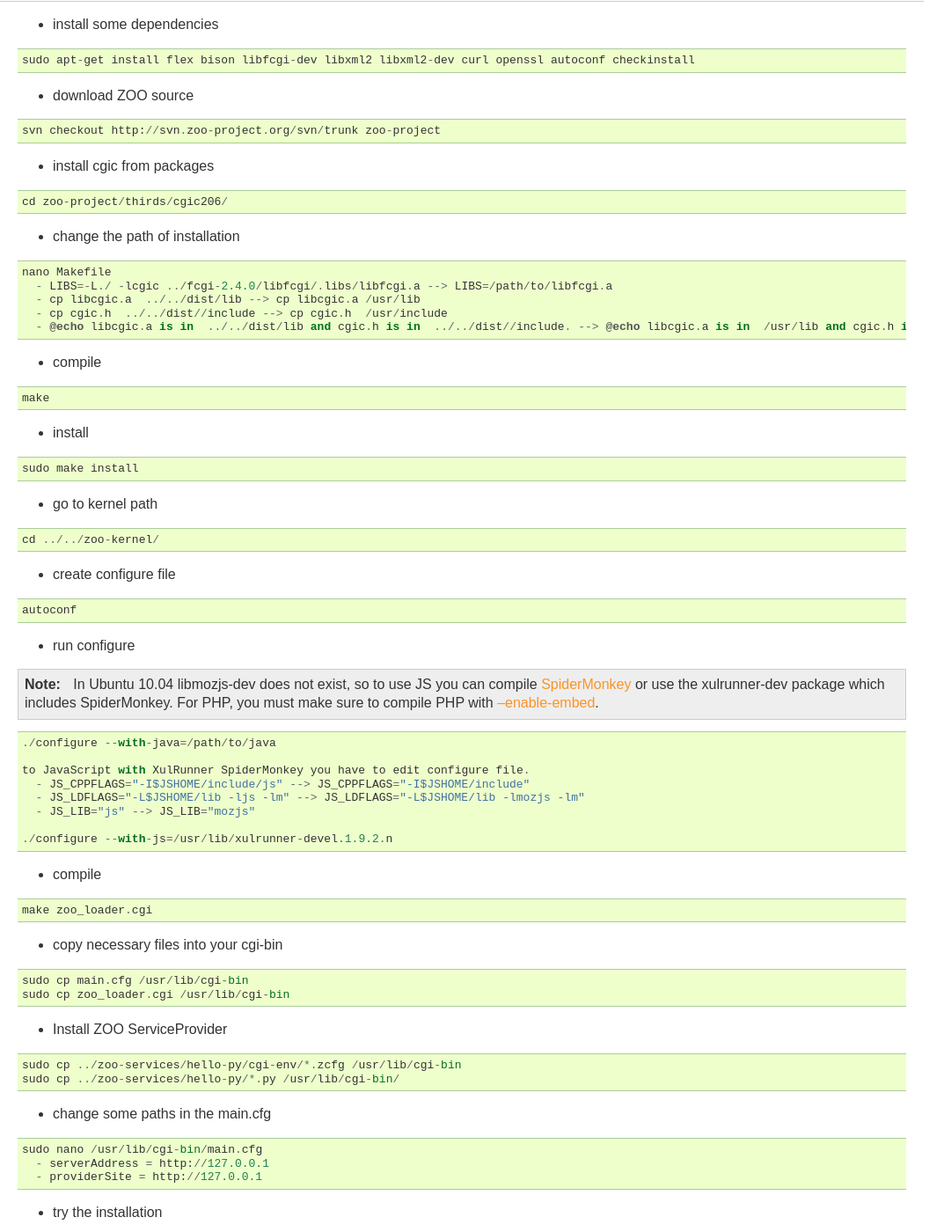
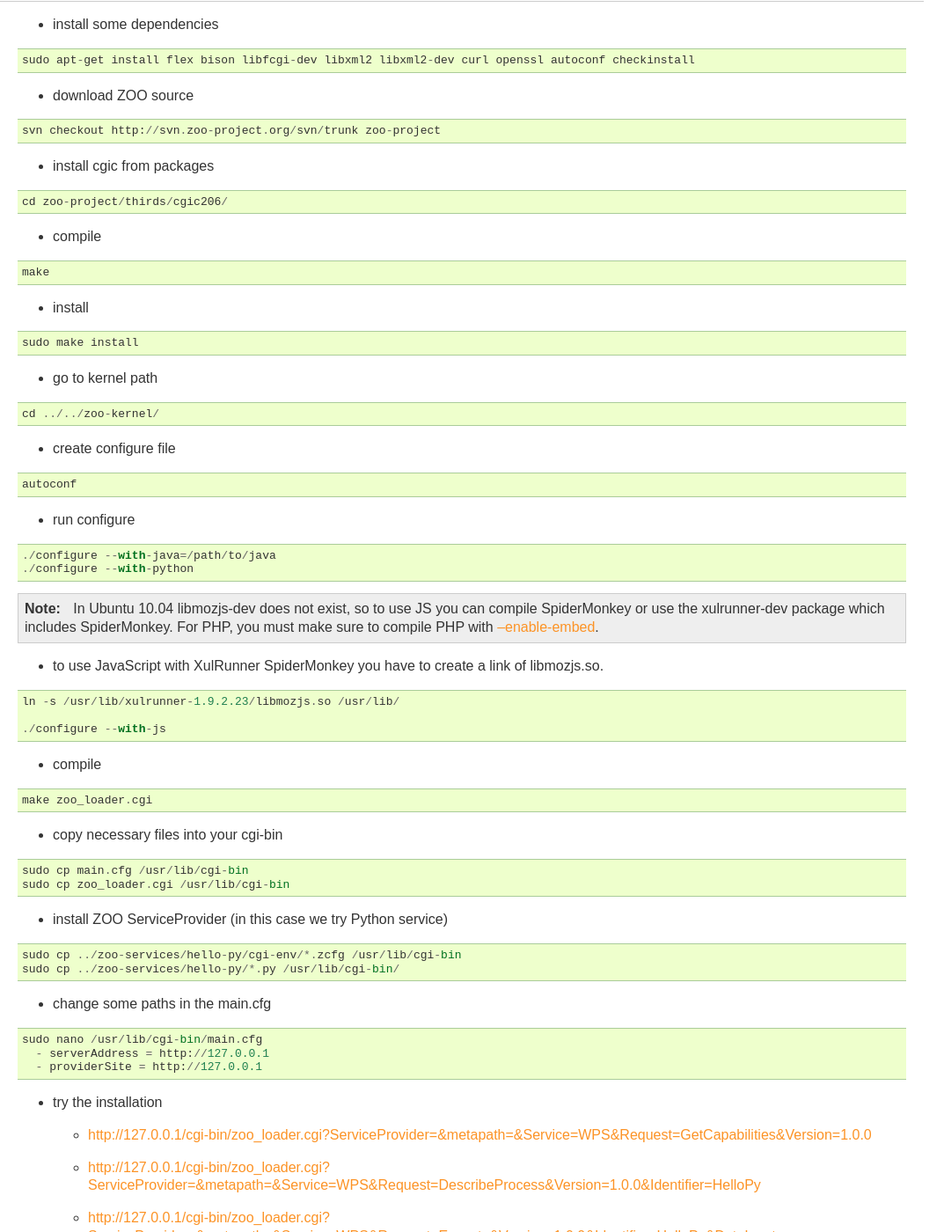
Before and after one commit to hydroleader/zoo-project, a Sphinx documentation site: the page built from docs/kernel/install-debian.txt, in a window 1280 px wide and 1400 px high, scrolled down 899 px. Shown: the whole window at 88% size, without its empty margins (0-1073 px from the left). Built offline with Sphinx 7.4.7, drawn with Linux system fonts in a browser that asks for light colours; some of the changed text lies outside the part shown.

Commit message:
change debian installation documentation to fix ticket 55

```diff
--- a/docs/kernel/install-debian.txt
+++ b/docs/kernel/install-debian.txt
@@ -37,16 +37,6 @@ Installation Workflow
 
   cd zoo-project/thirds/cgic206/
 
-- change the path of installation
-
-::
-
-  nano Makefile
-    - LIBS=-L./ -lcgic ../fcgi-2.4.0/libfcgi/.libs/libfcgi.a --> LIBS=/path/to/libfcgi.a
-    - cp libcgic.a  ../../dist/lib --> cp libcgic.a /usr/lib
-    - cp cgic.h  ../../dist//include --> cp cgic.h  /usr/include
-    - @echo libcgic.a is in  ../../dist/lib and cgic.h is in  ../../dist//include. --> @echo libcgic.a is in  /usr/lib and cgic.h is in /usr/include.
-
 - compile
 
 ::
@@ -73,21 +63,24 @@ Installation Workflow
 
 - run configure
 
+::
+
+  ./configure --with-java=/path/to/java
+  ./configure --with-python
+
 .. note::
-   In Ubuntu 10.04 libmozjs-dev does not exist, so to use JS you can compile `SpiderMonkey <https://developer.mozilla.org/en/SpiderMonkey>`__ or use the xulrunner-dev package
-   which includes SpiderMonkey.
+   In Ubuntu 10.04 libmozjs-dev does not exist, so to use JS you can compile SpiderMonkey or use the xulrunner-dev package which includes SpiderMonkey.
    For PHP, you must make sure to compile PHP with `--enable-embed <http://www.zoo-project.org/trac/wiki/ZooKernel/Embed/PHP#ConfigureandInstallPHPEmbedlibrary>`__.
+
+- to use JavaScript with XulRunner SpiderMonkey you have to create a link of libmozjs.so.
 
 ::
 
-  ./configure --with-java=/path/to/java
+  ln -s /usr/lib/xulrunner-1.9.2.23/libmozjs.so /usr/lib/
 
-  to JavaScript with XulRunner SpiderMonkey you have to edit configure file.
-    - JS_CPPFLAGS="-I$JSHOME/include/js" --> JS_CPPFLAGS="-I$JSHOME/include"
-    - JS_LDFLAGS="-L$JSHOME/lib -ljs -lm" --> JS_LDFLAGS="-L$JSHOME/lib -lmozjs -lm"
-    - JS_LIB="js" --> JS_LIB="mozjs"
+  ./configure --with-js
 
-  ./configure --with-js=/usr/lib/xulrunner-devel.1.9.2.n
+
 
 - compile
 
@@ -102,7 +95,7 @@ Installation Workflow
   sudo cp main.cfg /usr/lib/cgi-bin
   sudo cp zoo_loader.cgi /usr/lib/cgi-bin
 
-- Install ZOO ServiceProvider
+- install ZOO ServiceProvider (in this case we try Python service)
 
 ::
 
```
Also changed, not shown: other parts of docs/kernel/install-debian.txt (+1 -1 lines).
